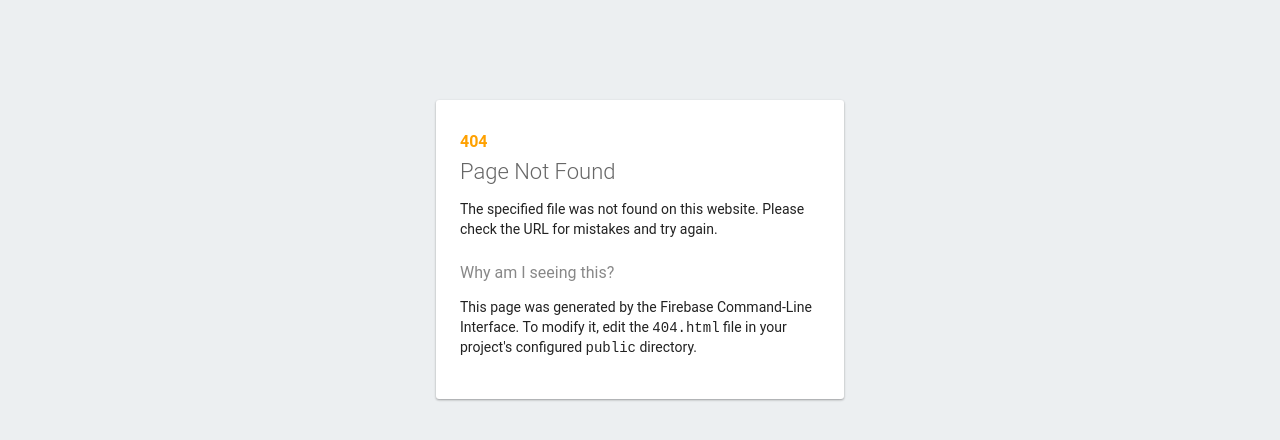
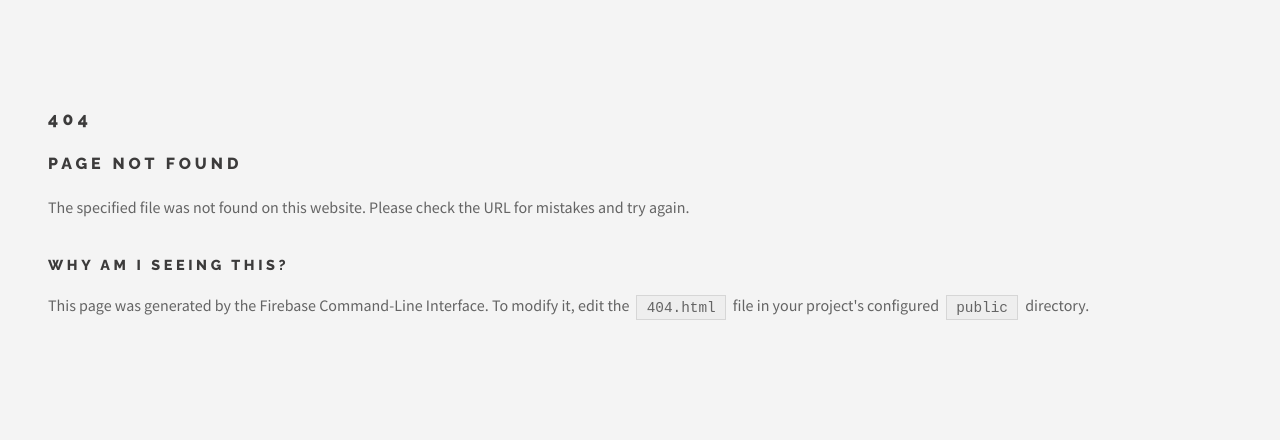
Before and after one commit to luukschagen/Website, a plain HTML site: page public/404.html in a window 1280 px wide. Drawn offline with Linux system fonts and the light colour scheme.

Commit message:
404 page edited

```diff
--- a/public/404.html
+++ b/public/404.html
@@ -5,29 +5,24 @@
     <meta name="viewport" content="width=device-width, initial-scale=1">
     <title>Page Not Found</title>
 
-    <style media="screen">
-      body { background: #ECEFF1; color: rgba(0,0,0,0.87); font-family: Roboto, Helvetica, Arial, sans-serif; margin: 0; padding: 0; }
-      #message { background: white; max-width: 360px; margin: 100px auto 16px; padding: 32px 24px 16px; border-radius: 3px; }
-      #message h3 { color: #888; font-weight: normal; font-size: 16px; margin: 16px 0 12px; }
-      #message h2 { color: #ffa100; font-weight: bold; font-size: 16px; margin: 0 0 8px; }
-      #message h1 { font-size: 22px; font-weight: 300; color: rgba(0,0,0,0.6); margin: 0 0 16px;}
-      #message p { line-height: 140%; margin: 16px 0 24px; font-size: 14px; }
-      #message a { display: block; text-align: center; background: #039be5; text-transform: uppercase; text-decoration: none; color: white; padding: 16px; border-radius: 4px; }
-      #message, #message a { box-shadow: 0 1px 3px rgba(0,0,0,0.12), 0 1px 2px rgba(0,0,0,0.24); }
-      #load { color: rgba(0,0,0,0.4); text-align: center; font-size: 13px; }
-      @media (max-width: 600px) {
-        body, #message { margin-top: 0; background: white; box-shadow: none; }
-        body { border-top: 16px solid #ffa100; }
-      }
-    </style>
+    <link rel="stylesheet" href="assets/css/main.css" />
   </head>
-  <body>
-    <div id="message">
-      <h2>404</h2>
-      <h1>Page Not Found</h1>
-      <p>The specified file was not found on this website. Please check the URL for mistakes and try again.</p>
-      <h3>Why am I seeing this?</h3>
-      <p>This page was generated by the Firebase Command-Line Interface. To modify it, edit the <code>404.html</code> file in your project's configured <code>public</code> directory.</p>
+  <body class="single">
+    <div id="wrapper">
+      <div id="main">
+        <article id="post">
+        <header>
+          <h2>404</h2>
+          <h1>Page Not Found</h1>
+        </header>
+        <div>
+          <p>The specified file was not found on this website. Please check the URL for mistakes and try again.</p>
+          <h3>Why am I seeing this?</h3>
+          <p>This page was generated by the Firebase Command-Line Interface. To modify it, edit the <code>404.html</code> file in your project's configured <code>public</code> directory.</p>
+        </div>
+      </article>
+        </div>
+      </div>
     </div>
   </body>
 </html>
```
